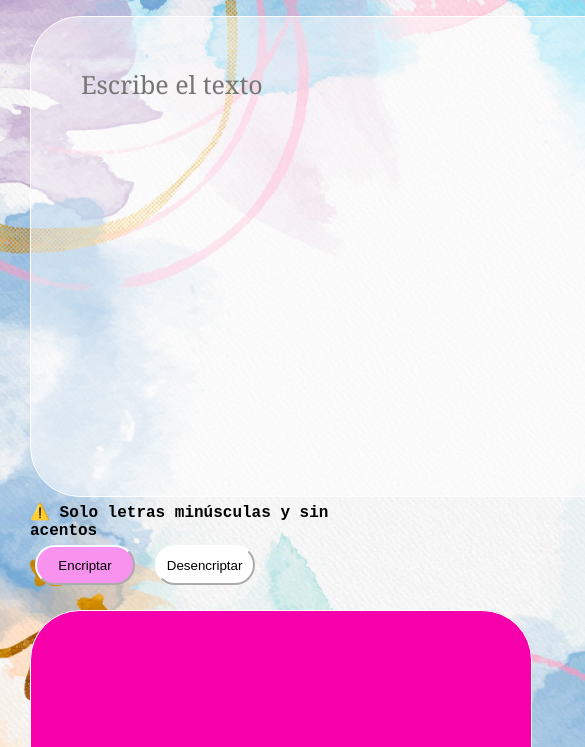
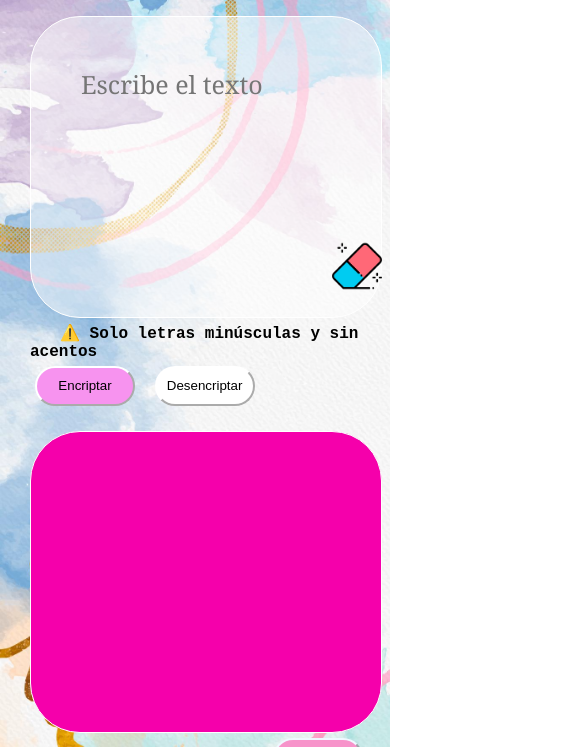
Before and after one commit to Yusleidy20/Encriptador-de-textos, a plain HTML site: page index.html in a window 390 px wide. Shown: the part 97-844 px from the top of the page, 585 px wide, since content can reach past the window. Drawn offline with Linux system fonts and the light colour scheme.

Commit message:
version 4

```diff
--- a/index.html
+++ b/index.html
@@ -16,7 +16,7 @@
         <div class="contenedor">
         <section class="texto">
             <textarea name="" id="texto-encriptado" class="campo-texto" placeholder="Escribe el texto "></textarea>
-        </button>
+        <button class="btn-borrar"><img src="img/goma-de-borrar.png" alt=""></button>
         <p>⚠️ Solo letras minúsculas y sin acentos</p>
             <div class="btn">
 
--- a/style.css
+++ b/style.css
@@ -57,7 +57,8 @@ header h1{
     padding: 50px;
 }
 
-<<<<<<< HEAD
+
+
 .btn-borrar{
     display: flex;
     width: 50px;
@@ -74,9 +75,6 @@ header h1{
     background-repeat: no-repeat;
     background-size: cover;
 }
-
-=======
->>>>>>> 26174b24a6237a46edc3fd61b8c327b6cd036291
 .texto p{
     display: inline;
     margin: 10px 30px;;
@@ -150,7 +148,7 @@ header h1{
     header h1 {
         font-size: 1.2em;
     }
-<<<<<<< HEAD
+
 
     .btn-borrar{
         display: flex;
@@ -159,8 +157,7 @@ header h1{
         left: 85%;
     }
 
-=======
->>>>>>> 26174b24a6237a46edc3fd61b8c327b6cd036291
+
     .texto textarea, .mensaje textarea {
         width: 250px;
         height: 200px;
```
